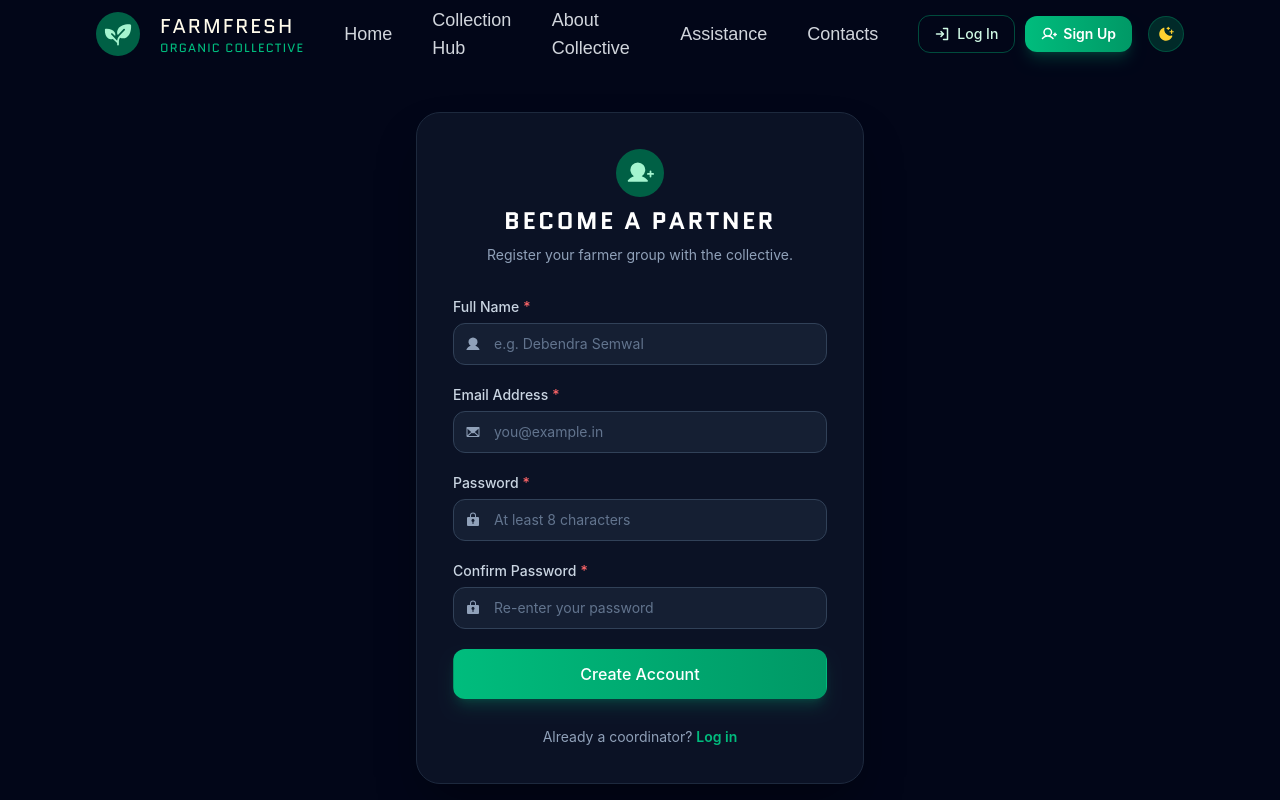
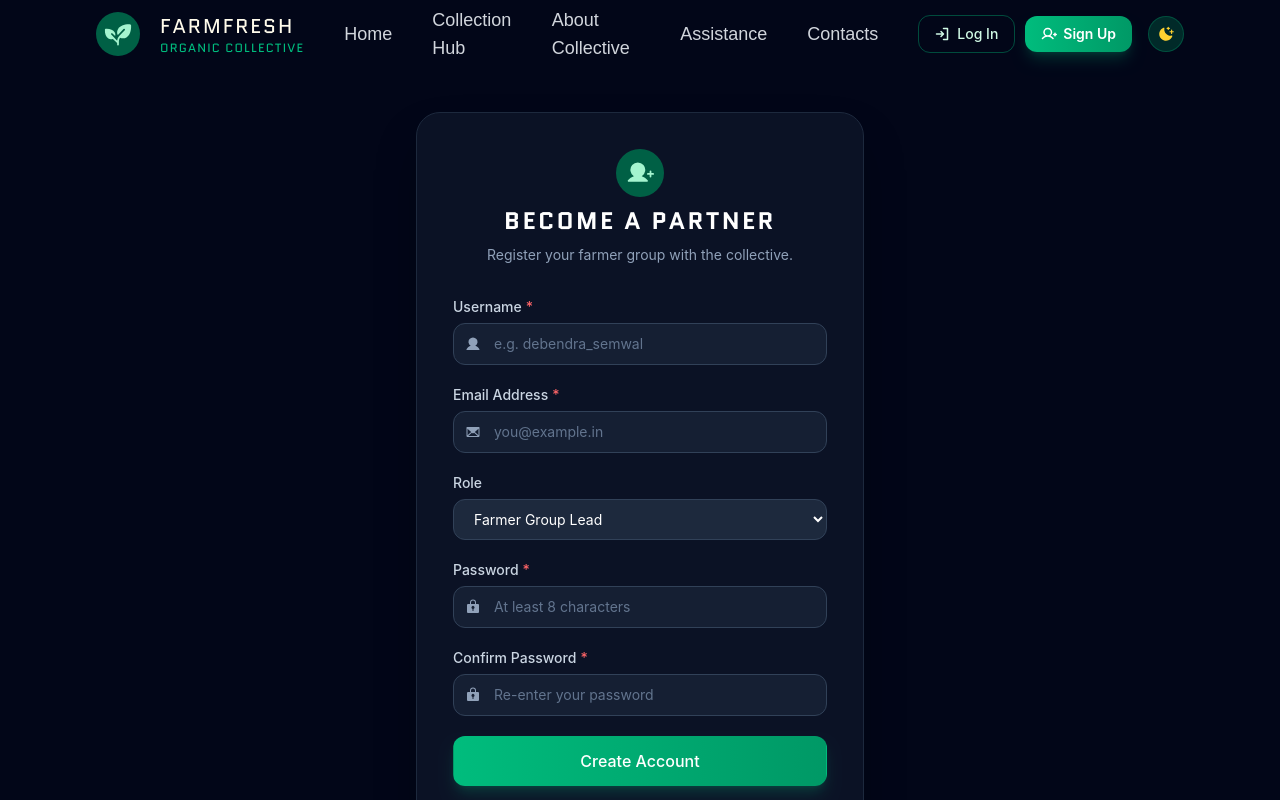
Before and after one commit to aanshik-dev/FarmFresh, a React (Vite) app in the folder Frontend/: page /signup in a window 1280 px wide. Shown: the top 800 px of the page. Built offline with nearby package versions, Linux system fonts and the light colour scheme; a web font is replaced by a local one.

Commit message:
Connected the login and signup to backend for authentication

```diff
--- a/Frontend/src/pages/Login.jsx
+++ b/Frontend/src/pages/Login.jsx
@@ -4,6 +4,7 @@ import { Icon } from "@iconify/react";
 import { motion } from "framer-motion";
 import { useTheme } from "../context/ThemeContext";
 import { Button, Input, useToast } from "../components/ui";
+import api from "../utils/api";
 
 const Login = () => {
   const { isDark } = useTheme();
@@ -14,14 +15,20 @@ const Login = () => {
   const [password, setPassword] = useState("");
   const [loading, setLoading] = useState(false);
 
-  const handleSubmit = (e) => {
+  const handleSubmit = async (e) => {
     e.preventDefault();
     setLoading(true);
-    setTimeout(() => {
-      setLoading(false);
+    try {
+      const data = await api.post("/auth/login", { email, password });
+      localStorage.setItem("token", data.token);
+      localStorage.setItem("user", JSON.stringify(data.user));
       toast.success("Welcome back to the collective.", { title: "Logged in" });
       navigate("/");
-    }, 900);
+    } catch (err) {
+      toast.error(err.message || "Login failed", { title: "Error" });
+    } finally {
+      setLoading(false);
+    }
   };
 
   return (
--- a/Frontend/src/pages/Signup.jsx
+++ b/Frontend/src/pages/Signup.jsx
@@ -4,29 +4,40 @@ import { Icon } from "@iconify/react";
 import { motion } from "framer-motion";
 import { useTheme } from "../context/ThemeContext";
 import { Button, Input, useToast } from "../components/ui";
+import api from "../utils/api";
+
+const roleOptions = [
+  { value: "FARMER_GROUP", label: "Farmer Group Lead" },
+  { value: "COLLECTIVE", label: "Zone Coordinator (Collective)" },
+];
 
 const Signup = () => {
   const { isDark } = useTheme();
   const navigate = useNavigate();
   const { toast } = useToast();
 
-  const [name, setName] = useState("");
+  const [username, setUsername] = useState("");
   const [email, setEmail] = useState("");
   const [password, setPassword] = useState("");
   const [confirm, setConfirm] = useState("");
+  const [role, setRole] = useState("FARMER_GROUP");
   const [loading, setLoading] = useState(false);
 
   const confirmError = confirm && confirm !== password ? "Passwords do not match" : "";
 
-  const handleSubmit = (e) => {
+  const handleSubmit = async (e) => {
     e.preventDefault();
     if (confirmError) return;
     setLoading(true);
-    setTimeout(() => {
+    try {
+      await api.post("/auth/register", { username, email, password, role });
+      toast.success("Your coordinator account is ready.", { title: "Account created" });
+      navigate("/login");
+    } catch (err) {
+      toast.error(err.message || "Registration failed", { title: "Error" });
+    } finally {
       setLoading(false);
-      toast.success("Your coordinator account is ready.", { title: "Account created" });
-      navigate("/");
-    }, 900);
+    }
   };
 
   return (
@@ -55,10 +66,10 @@ const Signup = () => {
 
         <form onSubmit={handleSubmit} className="space-y-5">
           <Input
-            label="Full Name"
-            placeholder="e.g. Debendra Semwal"
-            value={name}
-            onChange={(e) => setName(e.target.value)}
+            label="Username"
+            placeholder="e.g. debendra_semwal"
+            value={username}
+            onChange={(e) => setUsername(e.target.value)}
             icon="ph:user-fill"
             required
           />
@@ -71,6 +82,28 @@ const Signup = () => {
             icon="ph:envelope-fill"
             required
           />
+
+          <div className="space-y-1.5">
+            <label className={`block text-sm font-medium ${isDark ? "text-slate-300" : "text-slate-700"}`}>
+              Role
+            </label>
+            <select
+              value={role}
+              onChange={(e) => setRole(e.target.value)}
+              className={`w-full rounded-xl border px-4 py-2.5 text-sm outline-none transition-colors ${
+                isDark
+                  ? "bg-slate-800 border-slate-700 text-white"
+                  : "bg-white border-slate-200 text-slate-900"
+              }`}
+            >
+              {roleOptions.map((r) => (
+                <option key={r.value} value={r.value}>
+                  {r.label}
+                </option>
+              ))}
+            </select>
+          </div>
+
           <Input
             label="Password"
             type="password"
--- /dev/null
+++ b/Frontend/src/utils/api.js
@@ -0,0 +1,59 @@
+const BASE_URL = "http://localhost:5001/api";
+
+const getToken = () => localStorage.getItem("token");
+
+const api = {
+  get: async (path) => {
+    const res = await fetch(`${BASE_URL}${path}`, {
+      headers: {
+        Authorization: `Bearer ${getToken()}`,
+      },
+    });
+    const data = await res.json();
+    if (!res.ok) throw new Error(data.message || "Request failed");
+    return data;
+  },
+
+  post: async (path, body) => {
+    const res = await fetch(`${BASE_URL}${path}`, {
+      method: "POST",
+      headers: {
+        "Content-Type": "application/json",
+        Authorization: `Bearer ${getToken()}`,
+      },
+      body: JSON.stringify(body),
+    });
+    const data = await res.json();
+    if (!res.ok) throw new Error(data.message || "Request failed");
+    return data;
+  },
+
+  patch: async (path, body) => {
+    const res = await fetch(`${BASE_URL}${path}`, {
+      method: "PATCH",
+      headers: {
+        "Content-Type": "application/json",
+        Authorization: `Bearer ${getToken()}`,
+      },
+      body: JSON.stringify(body),
+    });
+    const data = await res.json();
+    if (!res.ok) throw new Error(data.message || "Request failed");
+    return data;
+  },
+
+  delete: async (path) => {
+    const res = await fetch(`${BASE_URL}${path}`, {
+      method: "DELETE",
+      headers: {
+        Authorization: `Bearer ${getToken()}`,
+      },
+    });
+    if (res.status === 204) return null;
+    const data = await res.json();
+    if (!res.ok) throw new Error(data.message || "Request failed");
+    return data;
+  },
+};
+
+export default api;
```
